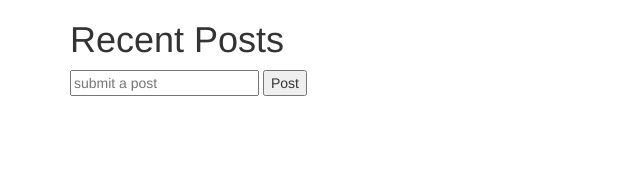
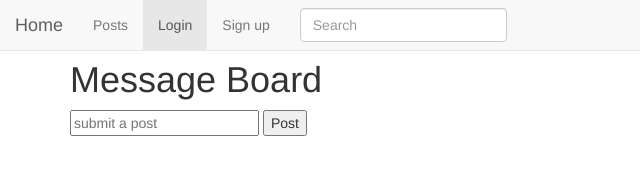
Before and after one commit to kbhanush/postTutorial, a website: page frontEnd/post.html in a window 1280 px wide. Shown: the whole page, without its empty margins (0-640 px from the left). Drawn offline with nearby package versions, Linux system fonts and the light colour scheme; some packages are replaced by stand-ins of ours; no server answers.

Commit message:
Top menu created using bootstrap code search box created and working

```diff
--- a/frontEnd/post.html
+++ b/frontEnd/post.html
@@ -2,20 +2,72 @@
 <html>
 <head>
     <link rel="stylesheet" href="http://netdna.bootstrapcdn.com/bootstrap/3.1.1/css/bootstrap.min.css">
+    <link rel="stylesheet" type="text/css" href="/myStyleSheets.css">
     <script src="http://ajax.googleapis.com/ajax/libs/angularjs/1.2.26/angular.min.js"></script>
     <script src="https://ajax.googleapis.com/ajax/libs/angularjs/1.2.18/angular-route.js"></script>
     <script src= "/app.js"></script>
 
 </head>
 <body ng-app = 'app'>
+
+<nav class="navbar navbar-default navbar-fixed-top" role="navigation">
+    <div class="container-fluid">
+        <!-- Brand and toggle get grouped for better mobile display -->
+        <div class="navbar-header">
+            <button type="button" class="navbar-toggle collapsed" data-toggle="collapse" data-target="#bs-example-navbar-collapse-1">
+                <span class="sr-only">Toggle navigation</span>
+                <span class="icon-bar"></span>
+                <span class="icon-bar"></span>
+                <span class="icon-bar"></span>
+            </button>
+            <a class="navbar-brand" href="#">Home</a>
+        </div>
+
+        <!-- Collect the nav links, forms, and other content for toggling -->
+        <div class="collapse navbar-collapse" id="bs-example-navbar-collapse-1">
+            <ul class="nav navbar-nav">
+                <li><a href="#">Posts</a></li>
+                <li class="active"><a href="#/login">Login <span class="sr-only">(current)</span></a></li>
+                <li><a href="#/register">Sign up</a></li>
+           </ul>
+            <form class="navbar-form navbar-left" role="search">
+                <div class="form-group">
+                    <input ng-model="query" type="text" class="menuSearchBox form-control" placeholder="Search">
+                </div>
+                <!--<button type="submit" class="btn btn-default">Submit</button>-->
+            </form>
+
+
+        </div><!-- /.navbar-collapse -->
+    </div><!-- /.container-fluid -->
+</nav>
+
+
+<!--<nav class="navbar navbar-fixed-top" role="navigation">-->
+    <!--<div class="container">-->
+        <!--<ul class='nav navbar-nav'>-->
+            <!--<li><a href="/#/">Posts</a></li>-->
+            <!--<li><a href="/#/register">Register</a></li>-->
+            <!--<li><a href="/#/login">Login</a></li>-->
+            <!--<li><input type="text" class="form-control" placeholder="Search"></li>-->
+         <!--</ul>-->
+
+
+       <!---->
+               <!--&lt;!&ndash;<input ng-model='searchPosts'  class="menuSearchBox" type="text"  placeholder="search posts">&ndash;&gt;-->
+
+
+    <!--</div>-->
+    <!--</nav>-->
+<br><br>
 <div ng-controller ='PostsCtrl' class='container'>
-    <h1>Recent Posts</h1>
+    <h1>Message Board</h1>
     <div>
-      <input ng-model='postBody'  class="input-xxlarge" type="text" placeholder="submit a post">
+      <input ng-model='postBody'  class="postSubmitBox" type="text" placeholder="submit a post">
         <button ng-click='addPost()'>Post</button>
     </div><br>
     <ul class='list-group'>
-        <li ng-repeat="post in posts | orderBy: '-date'" class='list-group-item'>
+        <li ng-repeat="post in posts | filter:query | orderBy: '-date'" class='list-group-item'>
             <strong>{{ post.username }}</strong>
             <span>{{ post.body }}</span>
         </li>
@@ -23,26 +75,6 @@
 </div>
 
 
-<!--<script>-->
-<!--var app = angular.module('app', ['ngRoute']);-->
-<!--app.controller('PostsCtrl', function ($scope, $http) {-->
-
-<!--$scope.addPost = function(){-->
-<!--if ($scope.postBody) {-->
-<!--$http.post('http://localhost:3000/api/posts', {username: 'kbhanush', body: $scope.postBody})-->
-<!--.success(function(post){-->
-<!--$scope.posts.unshift(post);-->
-<!--$scope.postBody = null-->
-<!--})-->
-
-<!--}-->
-<!--};-->
-
-
-<!--$http.get('http://localhost:3000/api/posts').success(function(posts) {$scope.posts = posts})-->
-<!--})-->
-<!--</script>-->
-
 
 </body>
 </html>
```
